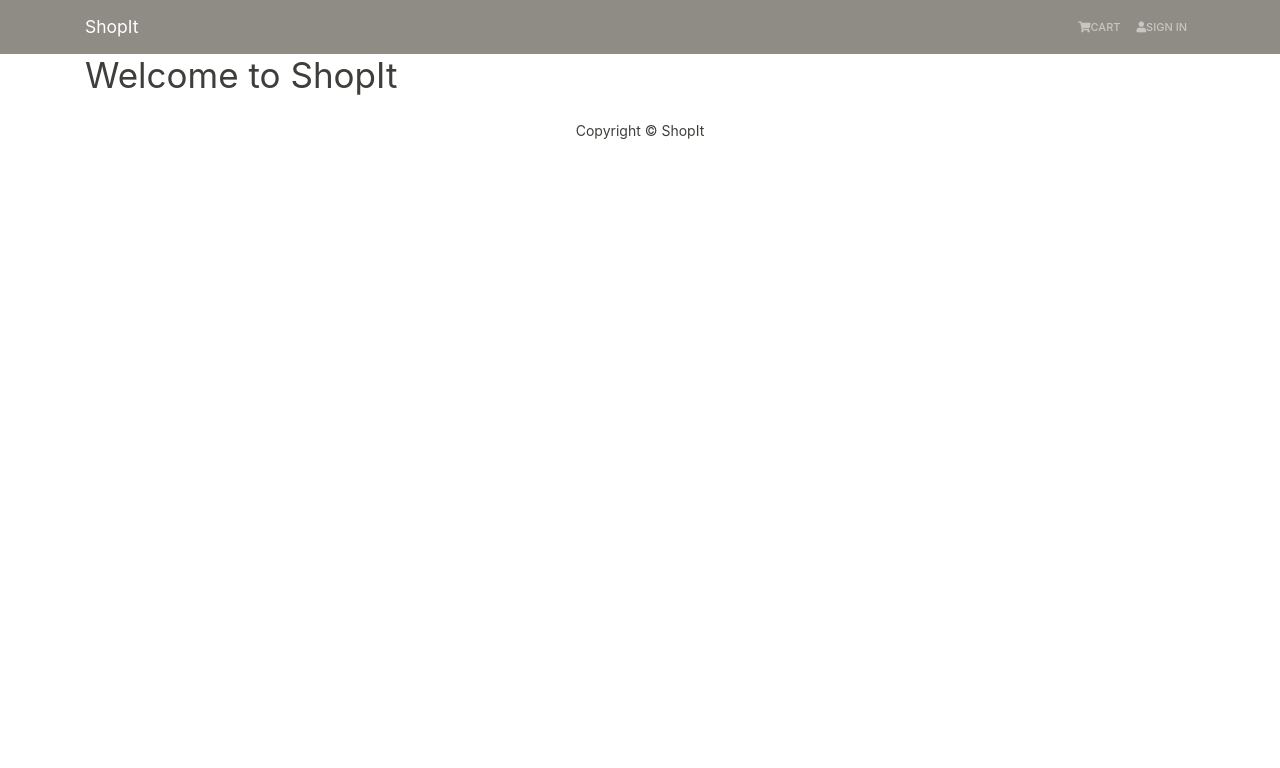
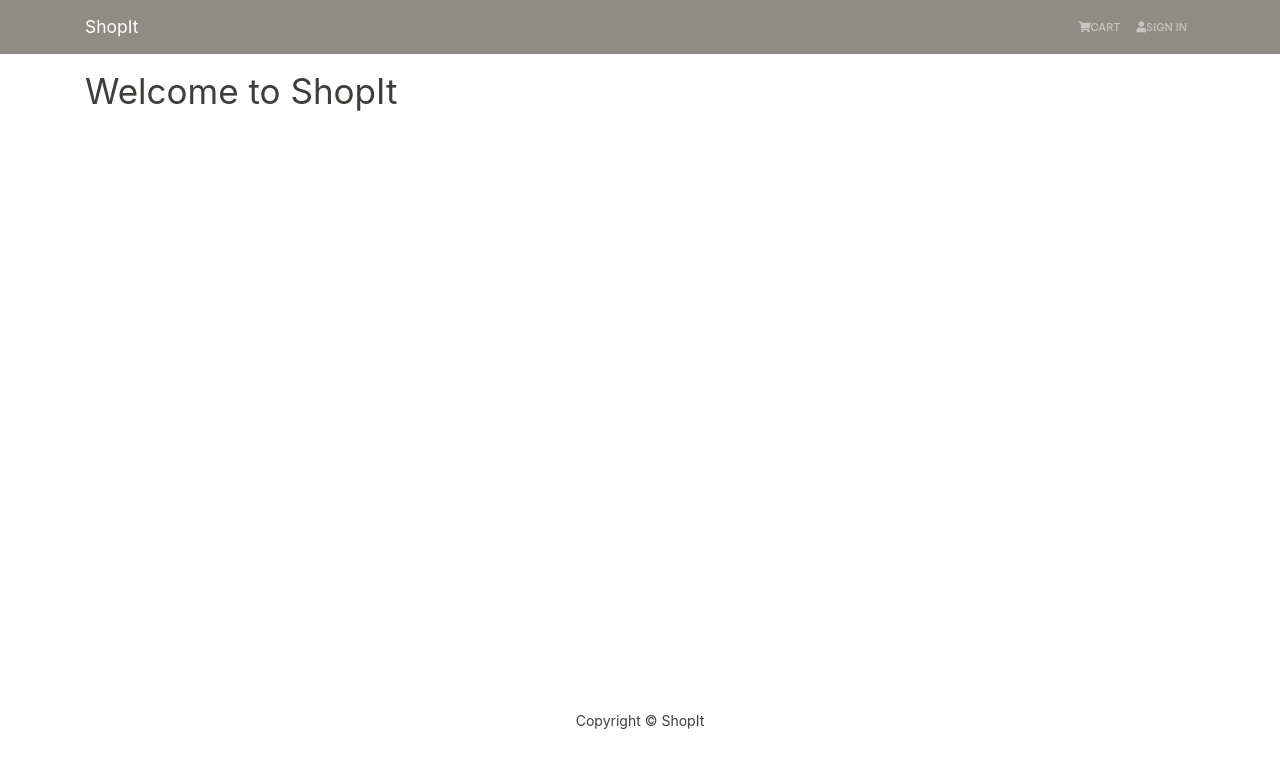
Before and after one commit to rahil1304/ShopIt, a React (Create React App) app in the folder frontend/: page / in a window 1280 px wide. Shown: the top 768 px of the page. Built offline with nearby package versions, Linux system fonts and the light colour scheme.

Commit message:
styling changes

```diff
--- a/frontend/src/App.js
+++ b/frontend/src/App.js
@@ -6,9 +6,11 @@ const App = () => {
   return (
     <>
       <Header />
-      <Container>
-        <h1>Welcome to ShopIt</h1>
-      </Container>
+      <main className='py-3'>
+        <Container>
+          <h1>Welcome to ShopIt</h1>
+        </Container>
+      </main>
       <Footer />
     </>
   );
```
